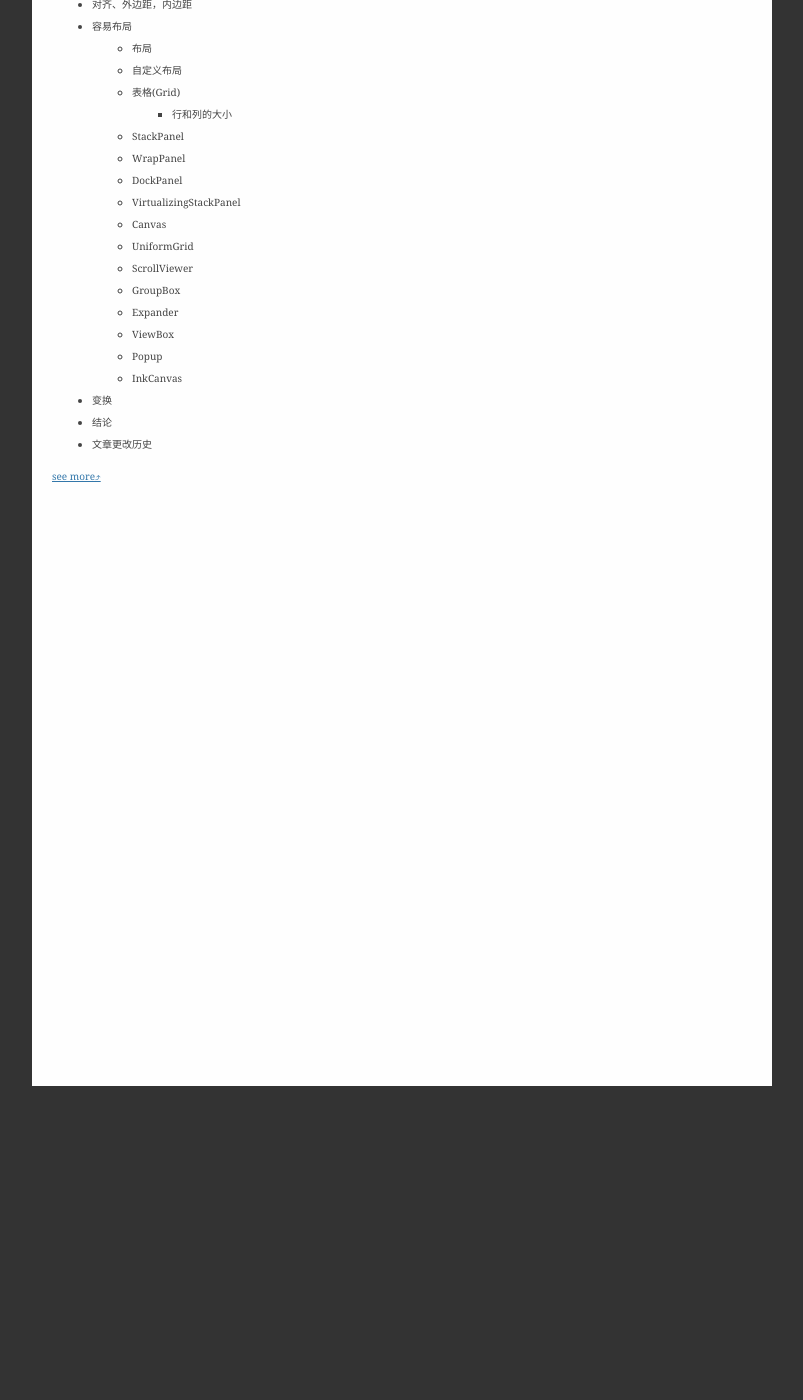
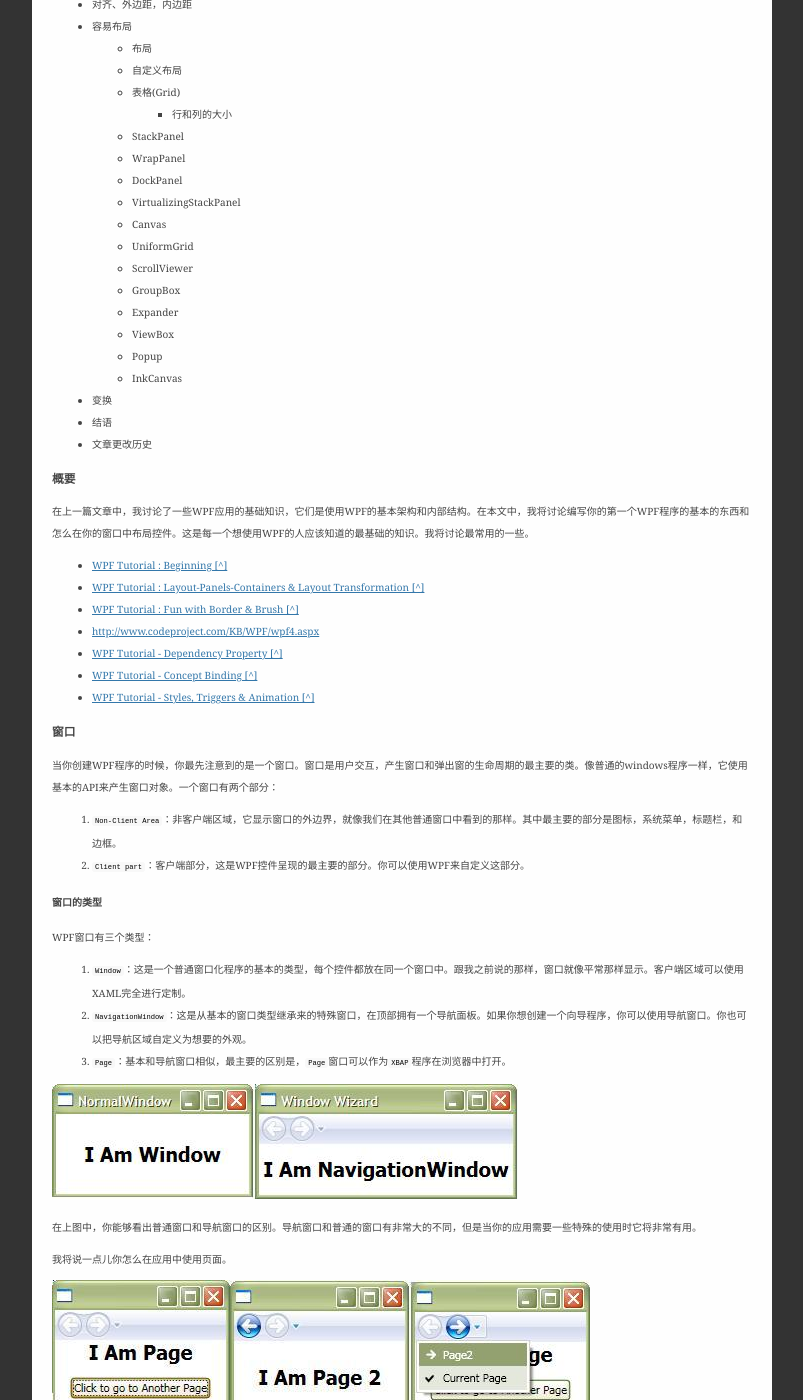
Before and after one commit to osrpt/osrpt.github.com, a Jekyll site: the page built from _posts/2014-04-02-WPF-Tutorial-Layout-Panels-Containers-Layout-Trans.md, in a window 1280 px wide and 1400 px high, scrolled down 270 px. Shown: the whole window, without its empty margins (238-1041 px from the left). Built offline with Jekyll 4.4.1, drawn with Linux system fonts in a browser that asks for light colours; Markdown is read by kramdown in place of the engine named in the settings; some of the changed text lies outside the part shown.

Commit message:
翻译wpf第二篇文章

```diff
--- a/_posts/2014-04-02-WPF-Tutorial-Layout-Panels-Containers-Layout-Trans.md
+++ b/_posts/2014-04-02-WPF-Tutorial-Layout-Panels-Containers-Layout-Trans.md
@@ -1,6 +1,9 @@
 ---
 layout: post
 title: WPF教程：布局，容器和布局转换[译]
+tags:
+- wpf
+- tutorial
 ---
 
 ###目录
@@ -27,7 +30,50 @@ title: WPF教程：布局，容器和布局转换[译]
     + Popup
     + InkCanvas
 * 变换
-* 结论
+* 结语
 * 文章更改历史
 
-[see more&#10548;](http://www.codeproject.com/Articles/140613/WPF-Tutorial-Layout-Panels-Containers-Layout-Trans#heading0024)
+###概要
+在上一篇文章中，我讨论了一些WPF应用的基础知识，它们是使用WPF的基本架构和内部结构。在本文中，我将讨论编写你的第一个WPF程序的基本的东西和怎么在你的窗口中布局控件。这是每一个想使用WPF的人应该知道的最基础的知识。我将讨论最常用的一些。
+
+* [WPF Tutorial : Beginning [^]](http://www.codeproject.com/KB/WPF/wpf1.aspx)
+* [WPF Tutorial : Layout-Panels-Containers & Layout Transformation [^]](http://www.codeproject.com/KB/WPF/wpf2.aspx)
+* [WPF Tutorial : Fun with Border & Brush [^]](http://www.codeproject.com/KB/WPF/wpf3.aspx)
+* [http://www.codeproject.com/KB/WPF/wpf4.aspx](http://www.codeproject.com/KB/WPF/wpf4.aspx)
+* [WPF Tutorial - Dependency Property [^]](http://www.codeproject.com/KB/WPF/wpf5.aspx)
+* [WPF Tutorial - Concept Binding [^]](http://www.codeproject.com/KB/WPF/wpf6.aspx)
+* [WPF Tutorial - Styles, Triggers & Animation [^]](http://www.codeproject.com/KB/WPF/wpf7.aspx)
+
+###窗口
+当你创建WPF程序的时候，你最先注意到的是一个窗口。窗口是用户交互，产生窗口和弹出窗的生命周期的最主要的类。像普通的windows程序一样，它使用基本的API来产生窗口对象。一个窗口有两个部分：
+
+1. `Non-Client Area`：非客户端区域，它显示窗口的外边界，就像我们在其他普通窗口中看到的那样。其中最主要的部分是图标，系统菜单，标题栏，和边框。
+2. `Client part`：客户端部分，这是WPF控件呈现的最主要的部分。你可以使用WPF来自定义这部分。
+
+####窗口的类型
+WPF窗口有三个类型：
+
+1. `Window`：这是一个普通窗口化程序的基本的类型，每个控件都放在同一个窗口中。跟我之前说的那样，窗口就像平常那样显示。客户端区域可以使用XAML完全进行定制。
+2. `NavigationWindow`：这是从基本的窗口类型继承来的特殊窗口，在顶部拥有一个导航面板。如果你想创建一个向导程序，你可以使用导航窗口。你也可以把导航区域自定义为想要的外观。
+3. `Page`：基本和导航窗口相似，最主要的区别是，`Page`窗口可以作为`XBAP`程序在浏览器中打开。
+
+![windowTypes.JPG](/images/post/wpf2/windowTypes.JPG)
+
+在上图中，你能够看出普通窗口和导航窗口的区别。导航窗口和普通的窗口有非常大的不同，但是当你的应用需要一些特殊的使用时它将非常有用。
+
+我将说一点儿你怎么在应用中使用页面。
+
+![Pages.JPG](/images/post/wpf2/Pages.JPG)
+
+多个页面可以被创建用在同一个窗口中。从一个页面转到另外一个非常的简单。`Page`类暴露了一个`NavigationService`类的对象，你可以用来在不同的页面间进行导航。`NavigationService`对象还有很多事件，比如`Navigating`, `NavigationFailed`, `NavigationProgress`, `NavigationStopped`，等。你可以用来在页面正在重定向的过程中显示进度条。像`GoBack`, `GoForward`和`Navigate`这些方法是用来导航的最好的方式。
+
+        private void Button_Click(object sender, RoutedEventArgs e)
+        {
+             this.NavigationService.Navigate(new Uri("Page2.xaml", UriKind.Relative));
+        }
+
+如你所见，我只是使用了`NavigationService`服务从一个页面重定向到另外一个页面，而不是调用一个新窗口。
+
+如果想了解更多，你可以查看MSDN的文章：<http://msdn.microsoft.com/en-us/library/ms750478.aspx>
+
+[see more&#10548;](http://www.codeproject.com/Articles/140613/WPF-Tutorial-Layout-Panels-Containers-Layout-Trans)
```
Also changed, not shown: images/post/wpf2/Pages.JPG (added), images/post/wpf2/windowTypes.JPG (added).
